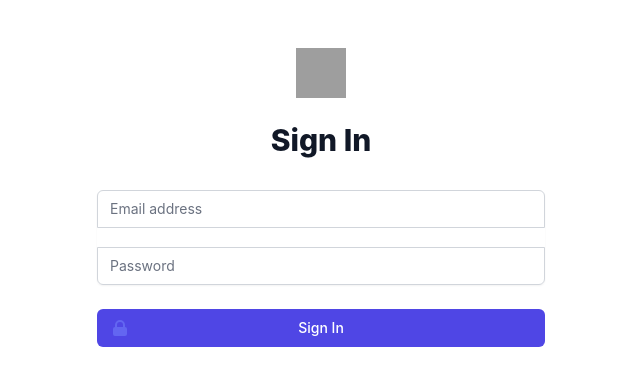
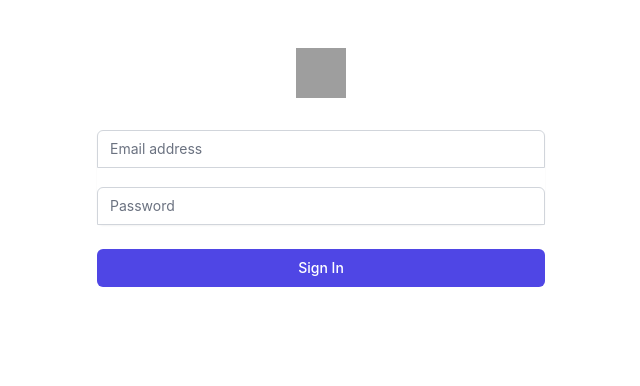
Before and after one commit to zorasantos/authentication-with-aws-cognito, a Next.js app: page / in a window 1280 px wide. Shown: the top 386 px of the page, without its empty margins (319-959 px from the left). Built offline with nearby package versions, Linux system fonts and the light colour scheme; grey boxes are pictures that could not be loaded.

Commit message:
implements atomic design sign in

```diff
--- a/package.json
+++ b/package.json
@@ -10,10 +10,13 @@
   },
   "dependencies": {
     "@heroicons/react": "^1.0.6",
+    "@hookform/resolvers": "^2.9.0",
     "aws-amplify": "^4.3.24",
     "next": "12.1.6",
     "react": "18.1.0",
-    "react-dom": "18.1.0"
+    "react-dom": "18.1.0",
+    "react-hook-form": "^7.31.3",
+    "yup": "^0.32.11"
   },
   "devDependencies": {
     "@types/node": "17.0.40",
--- /dev/null
+++ b/src/atoms/Input/index.tsx
@@ -0,0 +1,50 @@
+import { InputHTMLAttributes, useEffect, useState } from 'react';
+import { useFormContext, useController } from 'react-hook-form';
+
+type InputProps = InputHTMLAttributes<HTMLInputElement> & {
+  name: string;
+  label: string;
+  icon?: boolean;
+}
+
+type StatusProps = 'default' | 'disabled' | 'success' | 'error';
+
+type CaptionFieldProps = {
+  text: string;
+  color: 'error' | 'success' | 'default' | 'disabled';
+}
+
+export const Input = ({ name, ...rest }: InputProps) => {
+  const { control } = useFormContext();
+  const {
+    field: { value, ...field },
+    formState: { errors, touchedFields, isSubmitted }
+  } = useController({ name, control, defaultValue: '' });
+
+  const isError = errors && errors[name];
+  const isTouchedField = touchedFields[name] || isSubmitted;
+
+  const [ statusField, setStatusField ] = useState<StatusProps>('default')
+
+  useEffect(() => {
+    if(isError) {
+      setStatusField(isTouchedField ? 'error' : 'default');
+    } else {
+      setStatusField(value ? 'success' : 'default')
+    }
+  }, [ isError, value, isTouchedField ])
+
+  const captionField: CaptionFieldProps[] =
+    isError && isTouchedField ? [{ text: String(isError.message), color: 'error' }] : [];
+
+  return (
+    <input
+      {...rest}
+      {...field}
+      name={name}
+      value={value}
+      color={statusField}
+      className="appearance-none rounded-none relative block w-full px-3 py-2 border border-gray-300 placeholder-gray-500 text-gray-900 rounded-t-md focus:outline-none focus:ring-indigo-500 focus:border-indigo-500 focus:z-10 sm:text-sm mb-5"
+    />
+  );
+}
--- /dev/null
+++ b/src/molecules/FormSignIn/index.tsx
@@ -0,0 +1,53 @@
+import { yupResolver } from '@hookform/resolvers/yup'
+import { FormProvider, useForm } from 'react-hook-form';
+import { Input } from '../../atoms/Input';
+import { schema } from './schema';
+import { FormSignInProps } from "./types";
+
+export const FormSignIn = ({ onSubmit }: FormSignInProps) => {
+  const formMethods = useForm({
+    mode: 'all',
+    resolver: yupResolver(schema),
+    defaultValues: { username: '', password: '' }
+  });
+
+  return (
+    <FormProvider {...formMethods}>
+      <form
+        className="mt-8 space-y-6"
+        onSubmit={formMethods.handleSubmit(onSubmit)}
+        noValidate
+      >
+        <div className="rounded-md shadow-sm -space-y-px">
+          <Input
+            id="username"
+            name="username"
+            label=''
+            type="username"
+            autoComplete="username"
+            required
+            placeholder="Email address"
+          />
+
+          <Input
+            id="password"
+            label='lksjrhngl'
+            name="password"
+            type="password"
+            autoComplete="current-password"
+            required
+            placeholder="Password"
+          />
+        </div>
+        <div>
+          <button
+            type="submit"
+            className="group relative w-full flex justify-center py-2 px-4 border border-transparent text-sm font-medium rounded-md text-white bg-indigo-600 hover:bg-indigo-700 focus:outline-none focus:ring-2 focus:ring-offset-2 focus:ring-indigo-500"
+          >
+            Sign In
+          </button>
+        </div>
+      </form>
+    </FormProvider>
+  );
+}
--- /dev/null
+++ b/src/molecules/FormSignIn/schema.ts
@@ -0,0 +1,12 @@
+import * as yup from 'yup';
+
+export const schema = yup.object().shape({
+  username: yup
+    .string()
+    .required('Required Field!')
+    .test('is-required', 'Invalid Email', (value: string | undefined) => {
+      const maskEmail = /^[\w-\.]+@([\w-]+\.)+[\w-]{2,4}$/g;
+      return value ? maskEmail.test(value) : true;
+    }),
+    password: yup.string().required('Required Field!')
+})
--- /dev/null
+++ b/src/molecules/FormSignIn/types.ts
@@ -0,0 +1,8 @@
+export type FormDataProps = {
+  username: string;
+  password: string;
+}
+
+export interface FormSignInProps {
+  onSubmit: (values: FormDataProps) => void
+}
--- /dev/null
+++ b/src/organisms/BoxSignIn/index.tsx
@@ -0,0 +1,13 @@
+import { FormSignIn } from "../../molecules/FormSignIn"
+
+export const BoxSignIn = () => {
+  const HandleSignIn = () => {
+    return 'Return'
+  }
+
+  return (
+    <>
+      <FormSignIn onSubmit={HandleSignIn} />
+    </>
+  );
+}
--- a/src/pages/sign-in.tsx
+++ b/src/pages/sign-in.tsx
@@ -1,69 +1,12 @@
-import Image from 'next/image'
-import { LockClosedIcon } from '@heroicons/react/solid'
+
+import { BoxSignIn } from "../organisms/BoxSignIn"
+import { BaseForm } from "../template/BaseForm"
 
 const SignIn = () => {
   return (
-    <>
-      <div className="min-h-full flex items-center justify-center py-12 px-4 sm:px-6 lg:px-8">
-        <div className="max-w-md w-full space-y-8">
-          <div className="flex flex-col items-center">
-            <Image
-              src="https://tailwindui.com/img/logos/workflow-mark-indigo-600.svg"
-              height={50}
-              width={50}
-              alt="Workflow"
-            />
-            <h2 className="mt-6 text-center text-3xl font-extrabold text-gray-900">
-              Sign In
-            </h2>
-          </div>
-          <form className="mt-8 space-y-6" action="#" method="POST">
-            <input type="hidden" name="remember" defaultValue="true" />
-            <div className="rounded-md shadow-sm -space-y-px">
-              <div>
-                <label htmlFor="email-address" className="sr-only">
-                  Email address
-                </label>
-                <input
-                  id="email-address"
-                  name="email"
-                  type="email"
-                  autoComplete="email"
-                  required
-                  className="appearance-none rounded-none relative block w-full px-3 py-2 border border-gray-300 placeholder-gray-500 text-gray-900 rounded-t-md focus:outline-none focus:ring-indigo-500 focus:border-indigo-500 focus:z-10 sm:text-sm mb-5"
-                  placeholder="Email address"
-                />
-              </div>
-              <div>
-                <label htmlFor="password" className="sr-only">
-                  Password
-                </label>
-                <input
-                  id="password"
-                  name="password"
-                  type="password"
-                  autoComplete="current-password"
-                  required
-                  className="appearance-none rounded-none relative block w-full px-3 py-2 border border-gray-300 placeholder-gray-500 text-gray-900 rounded-b-md focus:outline-none focus:ring-indigo-500 focus:border-indigo-500 focus:z-10 sm:text-sm"
-                  placeholder="Password"
-                />
-              </div>
-            </div>
-            <div>
-              <button
-                type="submit"
-                className="group relative w-full flex justify-center py-2 px-4 border border-transparent text-sm font-medium rounded-md text-white bg-indigo-600 hover:bg-indigo-700 focus:outline-none focus:ring-2 focus:ring-offset-2 focus:ring-indigo-500"
-              >
-                <span className="absolute left-0 inset-y-0 flex items-center pl-3">
-                  <LockClosedIcon className="h-5 w-5 text-indigo-500 group-hover:text-indigo-400" aria-hidden="true" />
-                </span>
-                Sign In
-              </button>
-            </div>
-          </form>
-        </div>
-      </div>
-    </>
+    <BaseForm>
+      <BoxSignIn />
+    </BaseForm>
   )
 }
 
--- /dev/null
+++ b/src/template/BaseForm/index.tsx
@@ -0,0 +1,22 @@
+import Image from 'next/image'
+
+type BaseFormProps = {
+  children: React.ReactNode
+}
+export const BaseForm = ({ children }: BaseFormProps) => {
+  return (
+    <main className="min-h-full flex items-center justify-center py-12 px-4 sm:px-6 lg:px-8">
+      <div className="max-w-md w-full space-y-8">
+        <div className="flex flex-col items-center">
+          <Image
+            src="https://tailwindui.com/img/logos/workflow-mark-indigo-600.svg"
+            height={50}
+            width={50}
+            alt="Workflow"
+          />
+        </div>
+        { children }
+      </div>
+    </main>
+  );
+}
```
